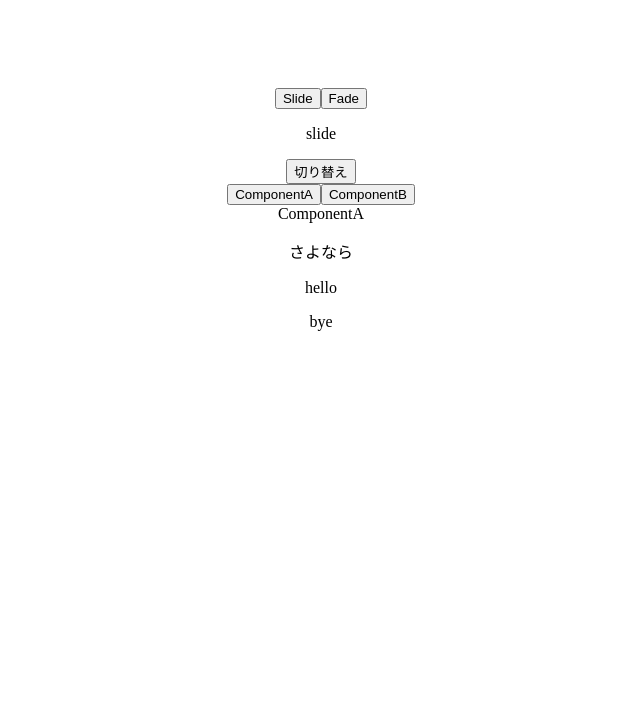
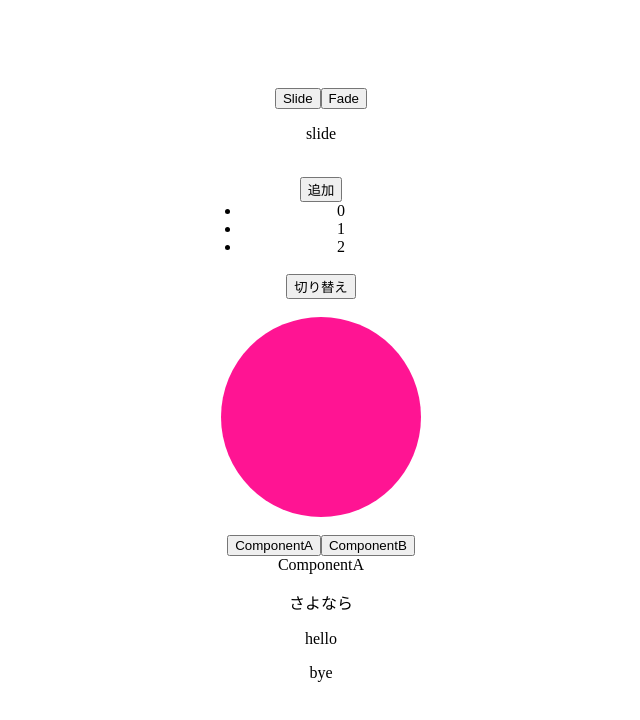
Before and after one commit to tkp14/taka-vuejs, a Vue app: page / in a window 1280 px wide. Shown: the top 720 px of the page, without its empty margins (319-959 px from the left). Built offline with nearby package versions, Linux system fonts and the light colour scheme.

Commit message:
Vue.jsの学習5

```diff
--- a/src/App.vue
+++ b/src/App.vue
@@ -3,7 +3,29 @@
     <button @click="myAnimation ='slide'">Slide</button>
     <button @click="myAnimation ='fade'">Fade</button>
     <p>{{ myAnimation }}</p>
+    <br>
+    <button @click="add">追加</button>
+    <ul style="width: 200px; margin: auto;">
+      <transition-group name="fade">
+        <li
+          style="cursor: pointer;"
+          v-for="(number, index) in numbers"
+          @click="remove(index)"
+          :key="number"
+        >{{ number }}</li>
+      </transition-group>
+    </ul>
+    <br>
     <button @click="show = !show">切り替え</button>
+    <br><br>
+    <transition
+      :css="false"
+      @before-enter="beforeEnter"
+      @enter="enter"
+      @leave="leave"
+    >
+      <div class="circle" v-if="show"></div>
+    </transition>
     <br>
     <button @click="myComponent ='ComponentA'">ComponentA</button>
     <button @click="myComponent ='ComponentB'">ComponentB</button>
@@ -41,20 +63,70 @@ export default {
   },
   data() {
     return {
+      numbers: [0, 1, 2],
+      nextNumber: 3,
       show: true,
       myAnimation: "slide",
       myComponent: "ComponentA"
     };
+  },
+  methods: {
+    randomIndex() {
+      return Math.floor(Math.random() * this.numbers.length)
+    },
+    add() {
+      this.numbers.splice(this.randomIndex(), 0, this.nextNumber);
+      this.nextNumber += 1;
+    },
+    remove(index) {
+      this.numbers.splice(index, 1);
+    },
+    beforeEnter(el) {
+      el.style.transform = 'scale(0)'
+    },
+    enter(el, done) {
+      let scale = 0;
+      const interval = setInterval(() => {
+        el.style.transform = `scale(${scale})`;
+        scale += 0.1
+        if ( scale > 1) {
+          clearInterval(interval);
+          done();
+        }
+      }, 30);
+    },
+    leave(el, done) {
+      let scale = 1;
+      const interval = setInterval(() => {
+        el.style.transform = `scale(${scale})`;
+        scale -= 0.1
+        if ( scale < 0) {
+          clearInterval(interval);
+          done();
+        }
+      }, 30);
+    }
   }
 };
 </script>
 
 <style scoped>
+.circle {
+  width: 200px;
+  height: 200px;
+  margin: auto;
+  border-radius: 100px;
+  background-color: deeppink;
+}
+
+.fade-move {
+  transition: transform 1s;
+}
 .fade-enter {
   opacity: 0;
 }
 .fade-enter-active {
-  transition: opacity 0.5s;
+  transition: opacity 1s;
 }
 .fade-enter-to {
   opacity: 1;
@@ -63,7 +135,9 @@ export default {
   opacity: 1;
 }
 .fade-leave-active {
-  transition: opacity 0.5s;
+  transition: opacity 1s;
+  position: absolute;
+  width: 200px;
 }
 .fade-leave-to {
  opacity: 0;
```
